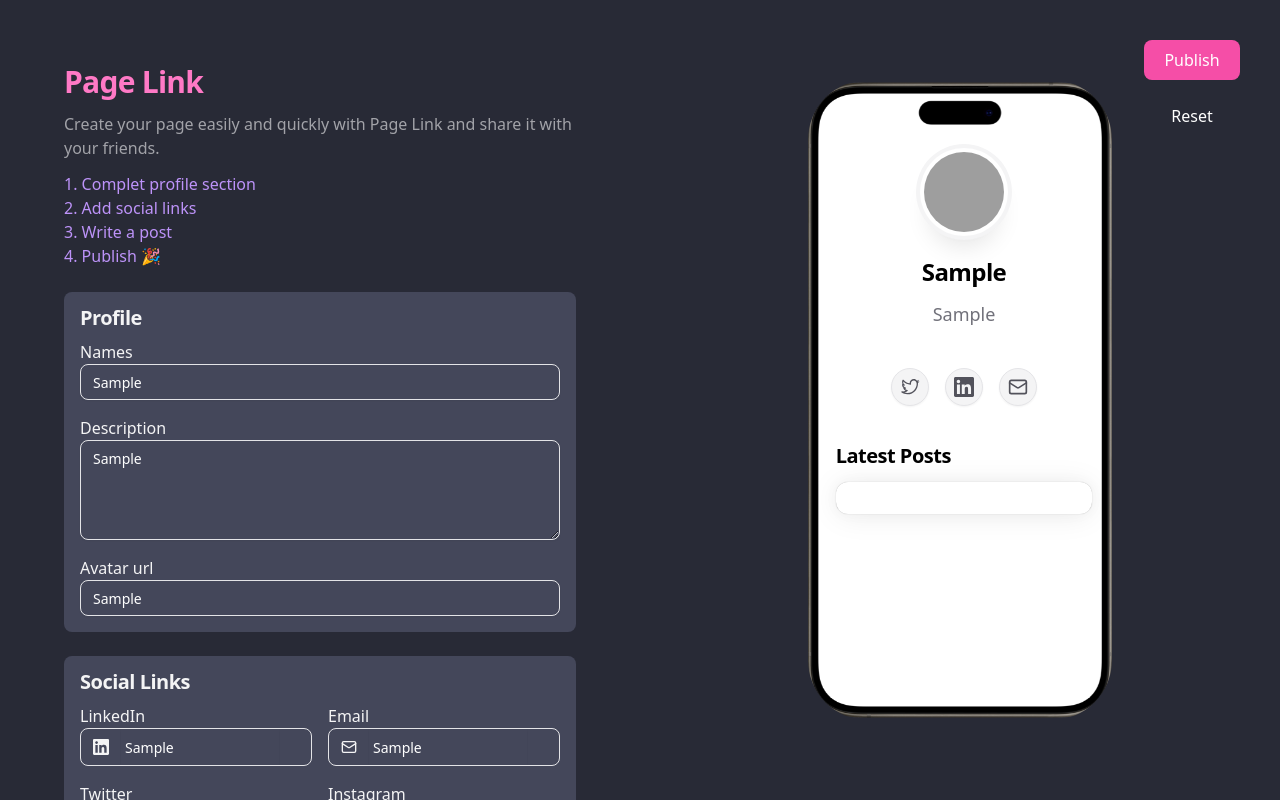
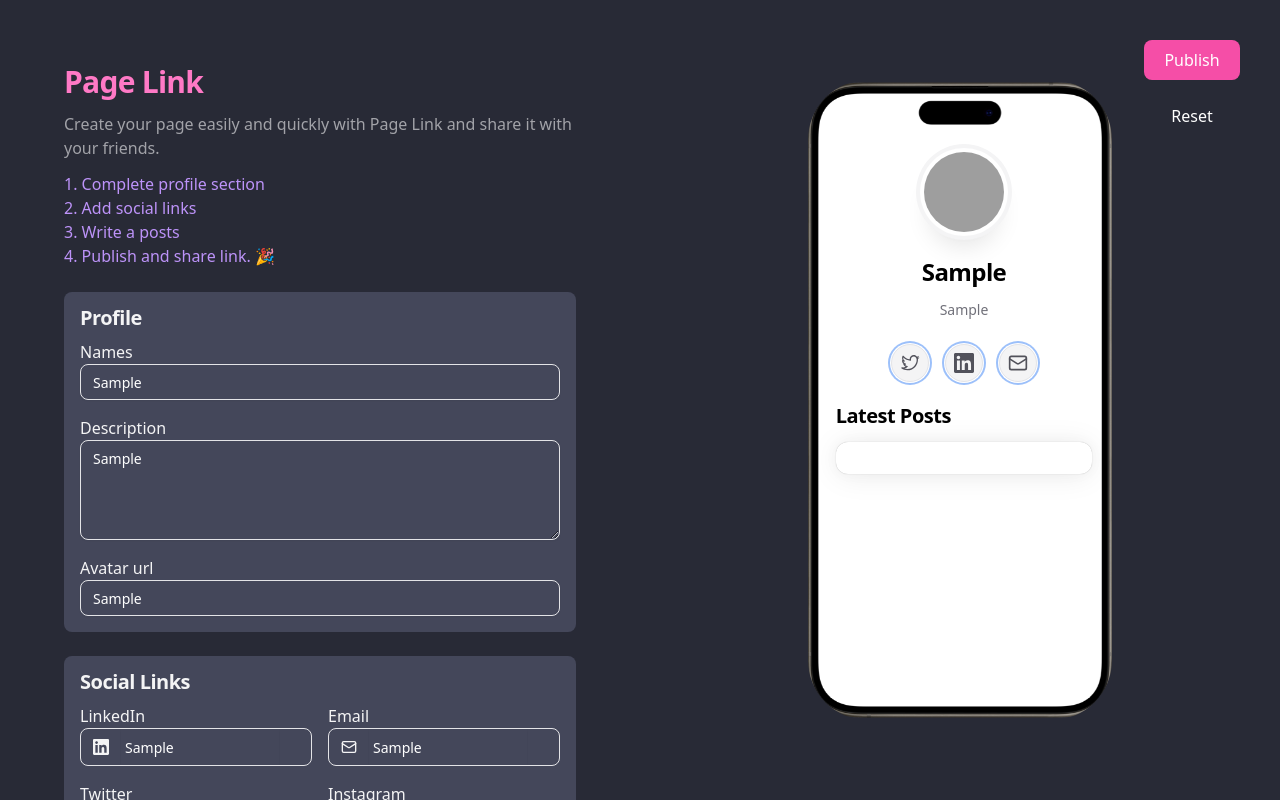
Before and after one commit to imjesusc/page-link, a React (Vite) app: page / in a window 1280 px wide. Both pictures are taken after typing "Sample", "Sample", "Sample", "Sample", "Sample", "Sample" into the empty fields and a click on the button "Add Post". Built offline with nearby package versions, Linux system fonts and the light colour scheme; grey boxes are pictures that could not be loaded.

Commit message:
fix: Preview styles

```diff
--- a/src/components/molecules/profile-info.jsx
+++ b/src/components/molecules/profile-info.jsx
@@ -4,21 +4,22 @@ import { cn } from '../../utils'
 
 export const ProfileInfo = ({ avatar, name, description, className }) => {
 	return (
-		<header className="grid justify-items-center gap-4">
+		<header className={cn('grid justify-items-center gap-4', className)}>
 			{avatar && (
 				<figure
 					className={cn(
 						'w-24  h-24 tablet:h-40 tablet:w-40 mb-3 rounded-full ring-4 ring-accent dark:ring-offset-[#282a36] ring-offset-4',
-						' overflow-hidden shadow-xl mx-auto row-span-3',
-						className
+						' overflow-hidden shadow-xl mx-auto row-span-3'
 					)}
 				>
 					<img src={avatar} className="w-full h-full  object-cover" />
 				</figure>
 			)}
 
-			<Title type="h1">{name}</Title>
-			<p className="text-base max-w-[60ch] tablet:text-lg text-pretty text-muted-foreground font-sans text-center">
+			<Title type="h1" className={'font-bold font-sans text-3xl tablet:text-4xl'}>
+				{name}
+			</Title>
+			<p className="text-base max-w-[60ch] tablet:text-lg text-pretty text-muted-foreground dark:text-white/50 font-sans text-center">
 				{description}
 			</p>
 		</header>
--- a/src/components/molecules/social-links.jsx
+++ b/src/components/molecules/social-links.jsx
@@ -32,7 +32,7 @@ export const SocialLinks = ({ profileData, className }) => {
 								href={item.name === 'email' ? `mailto:${item.url}` : item.url}
 								title={capilaze(item.name)}
 								className={cn(
-									'block text-[#52525b] bg-accent dark:bg-muted p-2 shadow-sm',
+									'block text-[#52525b] bg-accent dark:bg-[#ec7bb7]  dark:text-[#f0f6fc] ring-2 ring-offset-1 p-2 shadow-sm',
 									'rounded-full border hover:scale-105 transition-transform duration-500'
 								)}
 								target="_blank"
--- a/src/components/organisms/preview.jsx
+++ b/src/components/organisms/preview.jsx
@@ -15,9 +15,9 @@ export const Preview = () => {
 		<section className={cn('aspect-[1/2.1]  relative   h-full pb-10  py-2 w-auto rounded-[60px] overflow-hidden')}>
 			<img src="/phone.png" className="pointer-events-none absolute  top-0 z-50 h-full w-full object-cover" />
 
-			<div className="overflow-y-auto py-16 pl-7 bg-white rounded-[60px] pr-5 flex flex-col gap-8 h-full w-full overflow-hidden">
+			<div className="overflow-y-auto py-16 pl-7 bg-white rounded-[60px] pr-5 flex flex-col gap-4 h-full w-full overflow-hidden">
 				<ProfileInfo
-					className={'tablet:w-20 tablet:h-20'}
+					className={'[&>figure]:tablet:w-20 [&>figure]:tablet:h-20 [&>p]:text-sm [&>h1]:text-2xl gap-3'}
 					avatar={profile?.avatar}
 					name={profile?.name}
 					description={profile?.description}
--- a/src/pages/Home.jsx
+++ b/src/pages/Home.jsx
@@ -44,10 +44,10 @@ export const Home = () => {
 						</p>
 
 						<ul>
-							<li className="text-[#bd93f9]">1. Complet profile section</li>
+							<li className="text-[#bd93f9]">1. Complete profile section</li>
 							<li className="text-[#bd93f9]">2. Add social links</li>
-							<li className="text-[#bd93f9]">3. Write a post</li>
-							<li className="text-[#bd93f9]">4. Publish 🎉</li>
+							<li className="text-[#bd93f9]">3. Write a posts</li>
+							<li className="text-[#bd93f9]">4. Publish and share link. 🎉</li>
 						</ul>
 					</header>
 
--- a/src/pages/PageLink.jsx
+++ b/src/pages/PageLink.jsx
@@ -53,7 +53,7 @@ export const PageLink = () => {
 					onClick={toggleTheme}
 					id="theme-toggle"
 					aria-label="Toggle Dark Mode"
-					className="shadow-medium rounded-full p-2 absolute right-0 z-50"
+					className="shadow-medium rounded-full p-2 absolute right-0 -top-1 z-50"
 				>
 					{theme === 'light' ? <Icons.moon /> : <Icons.sun className={'dark:text-white'} />}
 				</button>
```
Also changed, not shown: 1 other file (tests, documents, lock files or other folders).
